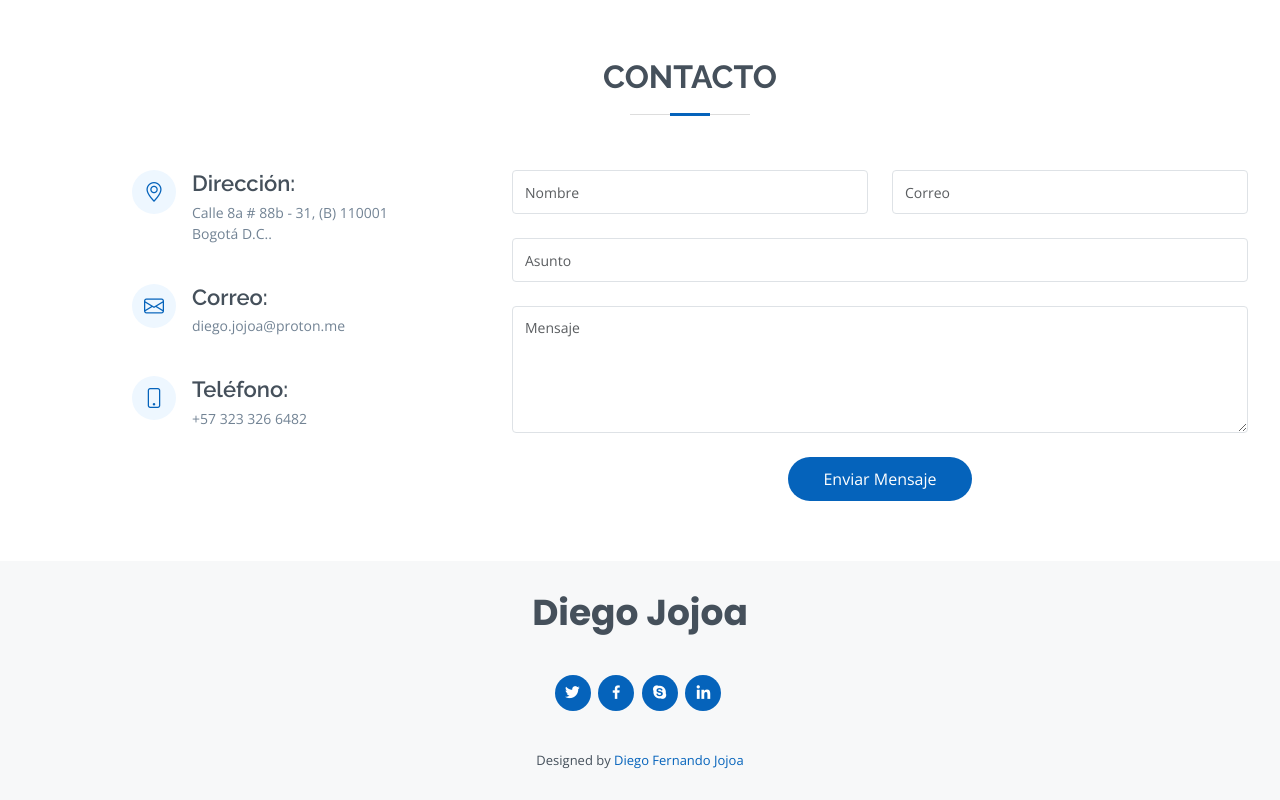
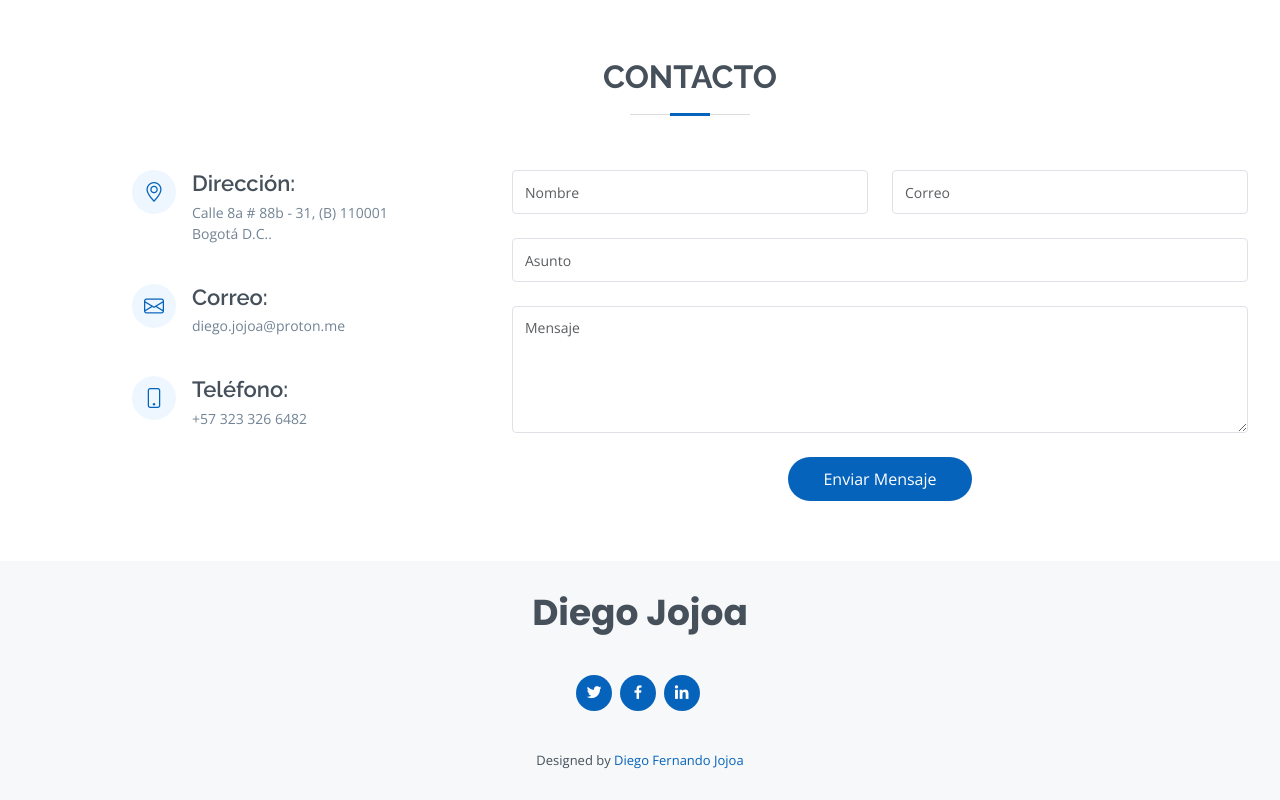
Before and after one commit to diegojojoayandun/resume, a plain HTML site: page index.html in a window 1280 px wide. Shown: the part 3646-4446 px from the top of the page. Drawn offline with nearby package versions, Linux system fonts and the light colour scheme.

Commit message:
update footer section

```diff
--- a/index.html
+++ b/index.html
@@ -611,7 +611,6 @@
         <div class="social-links">
           <a href="#" class="twitter"><i class="bx bxl-twitter"></i></a>
           <a href="#" class="facebook"><i class="bx bxl-facebook"></i></a>
-          <a href="#" class="google-plus"><i class="bx bxl-skype"></i></a>
           <a href="#" class="linkedin"><i class="bx bxl-linkedin"></i></a>
         </div>
         <div class="copyright">
```
Lines whose indentation alone changed are shown as unchanged.
